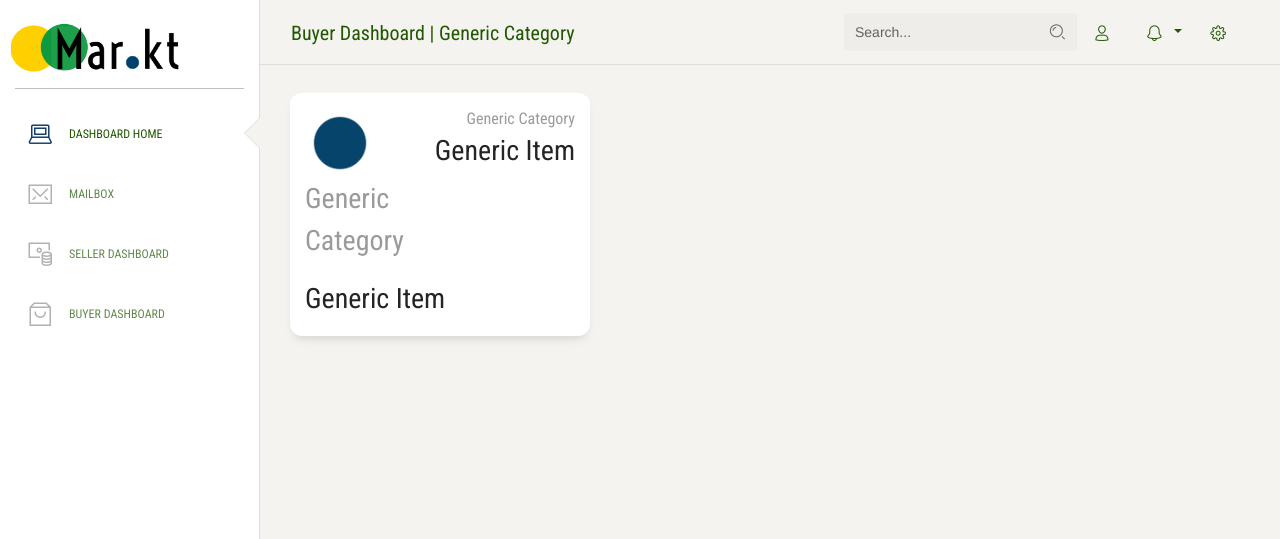
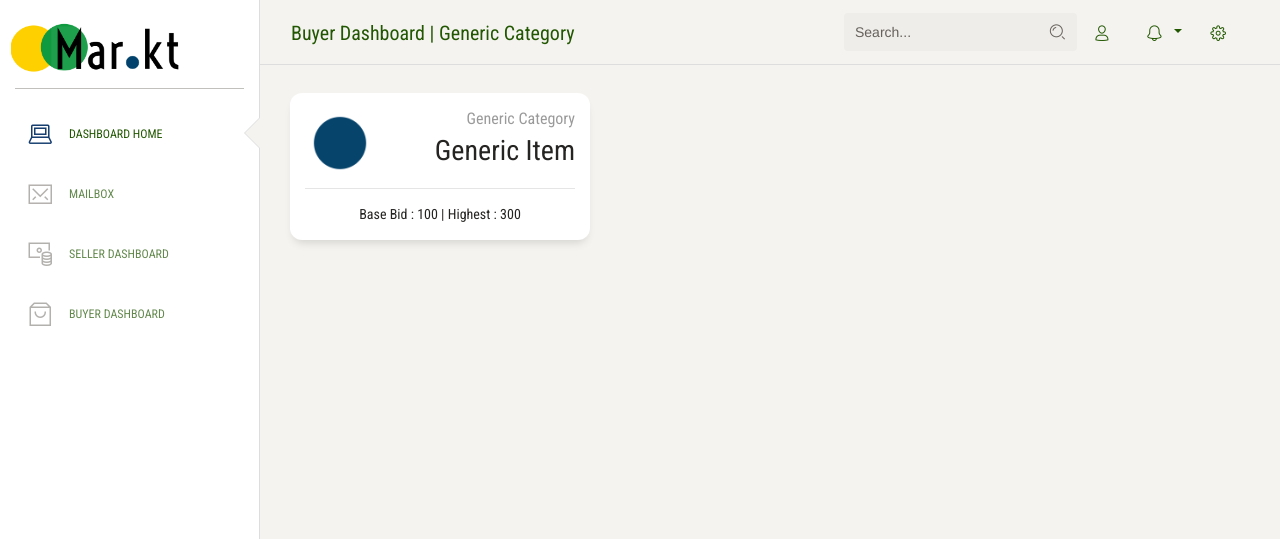
Before and after one commit to Aayushjn/Mar.kt, a Django app: page /buyer/dashboard/category/1/ in a window 1280 px wide. Shown: the top 539 px of the page. Run offline with Django 3.2, Linux system fonts and the light colour scheme; some libraries are stand-ins or nearby versions.

Commit message:
minor changes

```diff
--- a/Markt/buyer/templates/buyer/buyer-category.html
+++ b/Markt/buyer/templates/buyer/buyer-category.html
@@ -171,13 +171,10 @@
                   </div>
 
                 </div>
-                <div class="col-8">
-                  <div class="numbers">
-                    <p class="card-category">{{ category }}</p>
-                    <p class="card-title">Generic Item
-                    <p>
+                <div class="card-footer text-center">
+                    <hr>
+                    Base Bid : {{ base_bid }} | Highest : {{ high }}
                   </div>
-                </div>
               </div>
             </a>
           </div>
```
